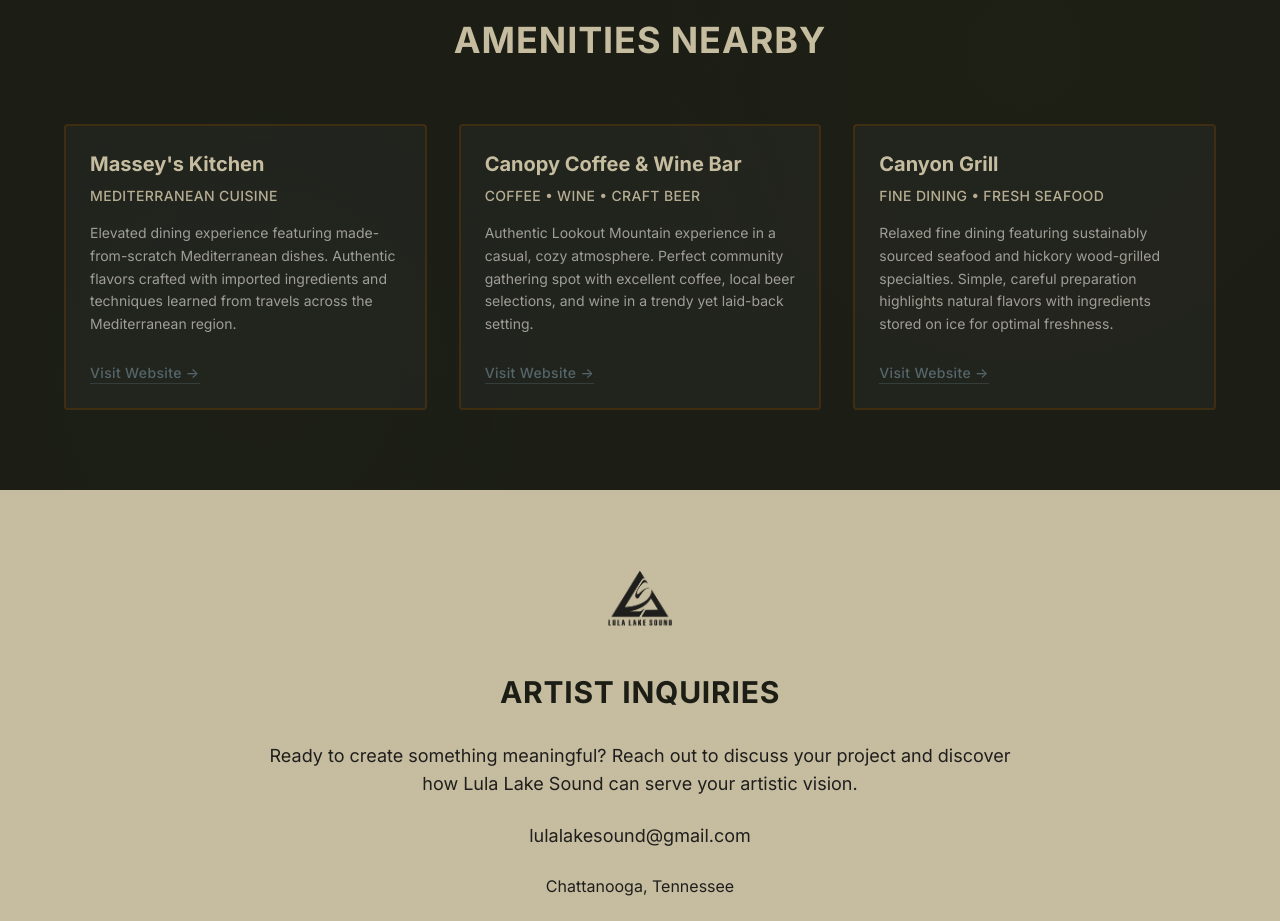
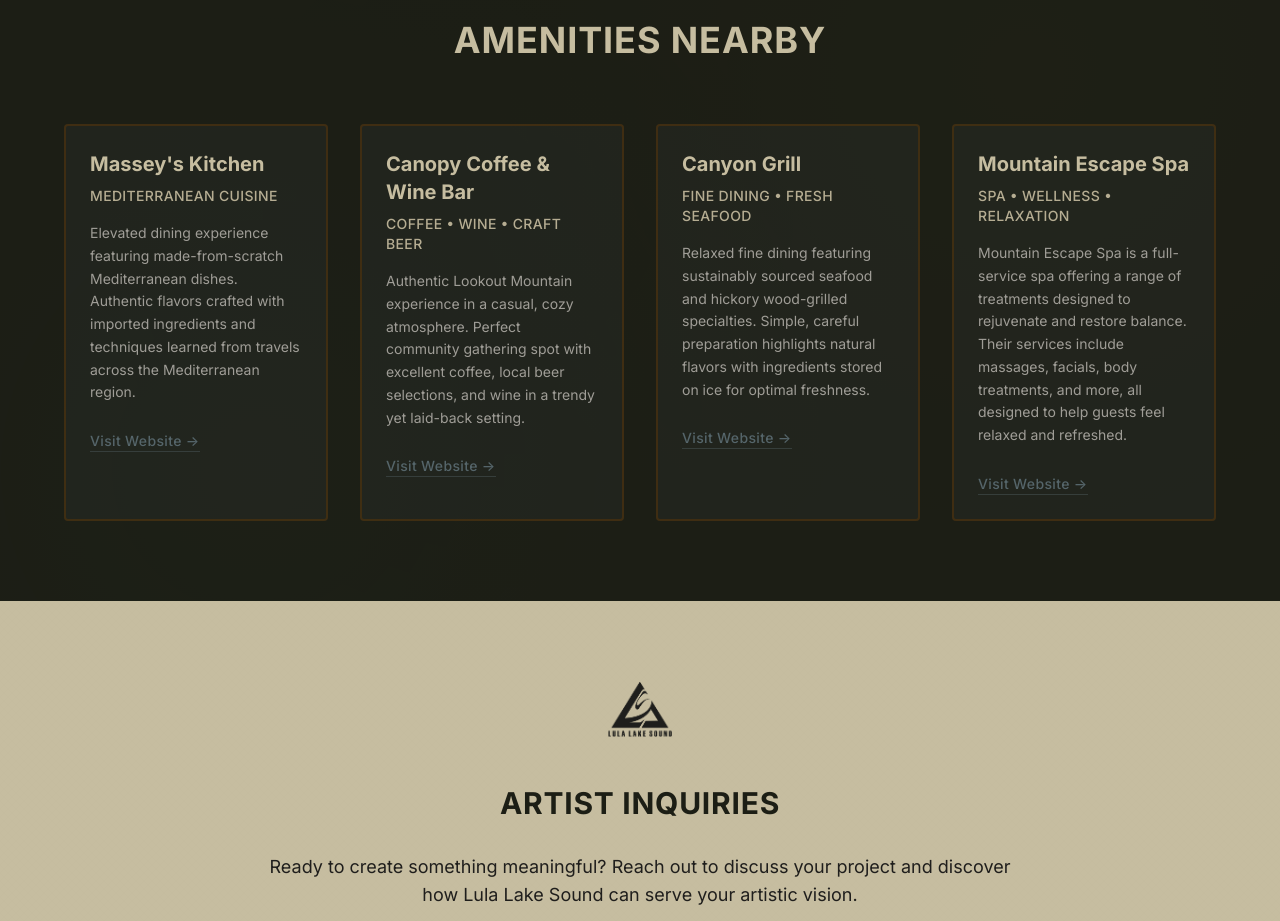
Before and after one commit to wrowston/lula-lake-sound, a Next.js app: page / in a window 1280 px wide. Shown: the part 1780-2701 px from the top of the page. Built offline with nearby package versions, Linux system fonts and the light colour scheme.

Commit message:
refactored amenities

```diff
--- a/src/app/page.tsx
+++ b/src/app/page.tsx
@@ -290,7 +290,7 @@
             AMENITIES NEARBY
           </h2>
 
-          <div className="grid grid-cols-1 md:grid-cols-2 lg:grid-cols-3 gap-8">
+          <div className="grid grid-cols-1 md:grid-cols-2 lg:grid-cols-4 gap-8">
             {/* Massey's Kitchen */}
             <div className="bg-sage/10 border-2 border-rust/60 rounded-sm p-6 hover:bg-sage/20 transition-all duration-300 group">
               <div className="space-y-4">
@@ -377,6 +377,35 @@
                 </div>
               </div>
             </div>
+
+            {/* Mountain Escape Spa */}
+            <div className="bg-sage/10 border-2 border-rust/60 rounded-sm p-6 hover:bg-sage/20 transition-all duration-300 group">
+              <div className="space-y-4">
+                <div className="space-y-2">
+                  <h3 className="text-xl font-bold text-sand font-acumin group-hover:text-ivory transition-colors">
+                    Mountain Escape Spa
+                  </h3>
+                  <p className="text-sand/90 text-sm font-medium font-titillium tracking-wide">
+                    SPA • WELLNESS • RELAXATION
+                  </p>
+                </div>
+
+                <p className="text-ivory/80 text-sm leading-relaxed font-titillium">
+                Mountain Escape Spa is a full-service spa offering a range of treatments designed to rejuvenate and restore balance. Their services include massages, facials, body treatments, and more, all designed to help guests feel relaxed and refreshed.
+                </p>
+
+                <div className="pt-2">
+                  <a
+                    href="https://www.mountainescapespa.com/"
+                    target="_blank"
+                    rel="noopener noreferrer"
+                    className="inline-block text-sage hover:text-sand text-sm font-medium font-titillium tracking-wide transition-colors border-b border-sage/40 hover:border-sand/60"
+                  >
+                    Visit Website →
+                  </a>
+                </div>
+              </div>
+            </div>
           </div>
         </div>
       </section>
```
